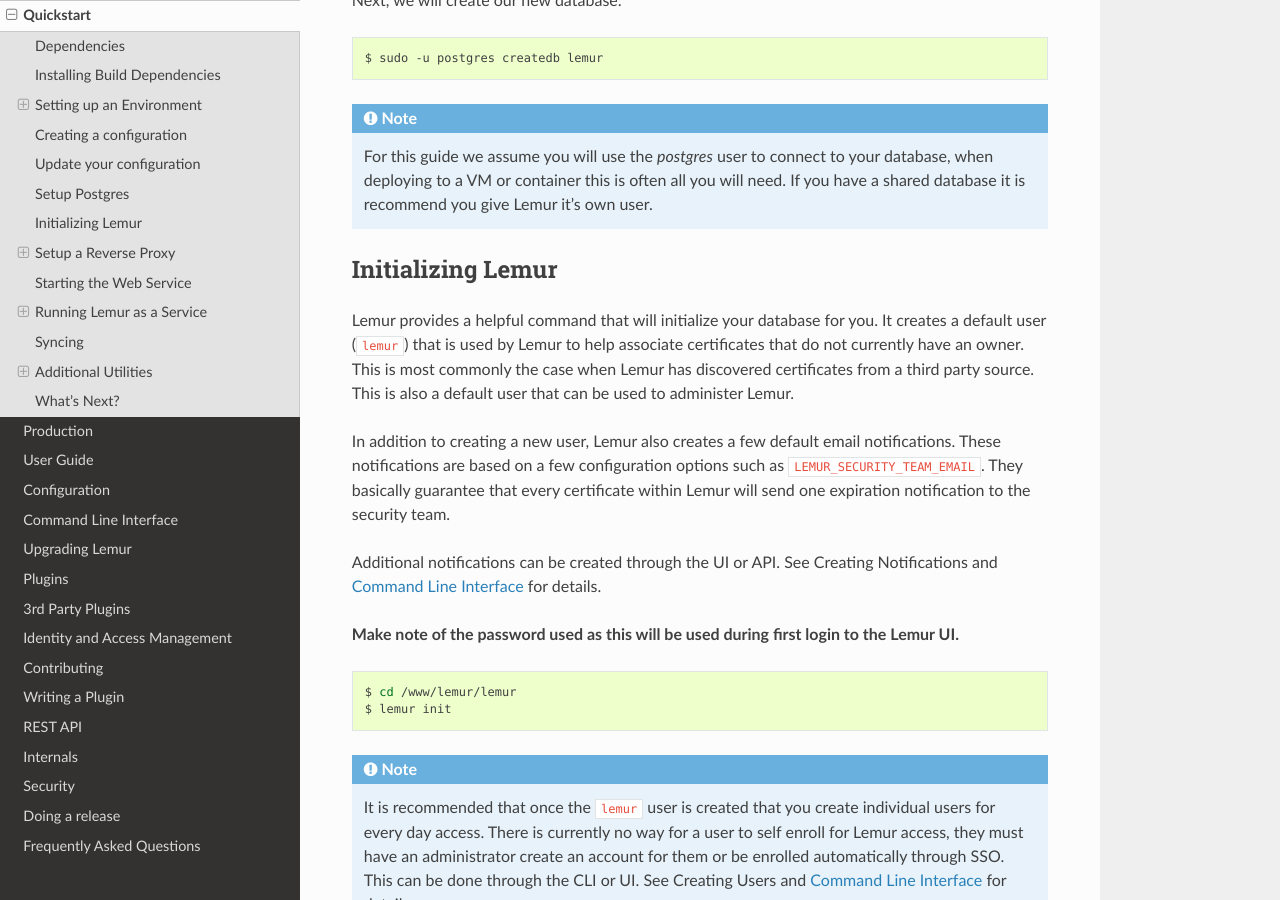
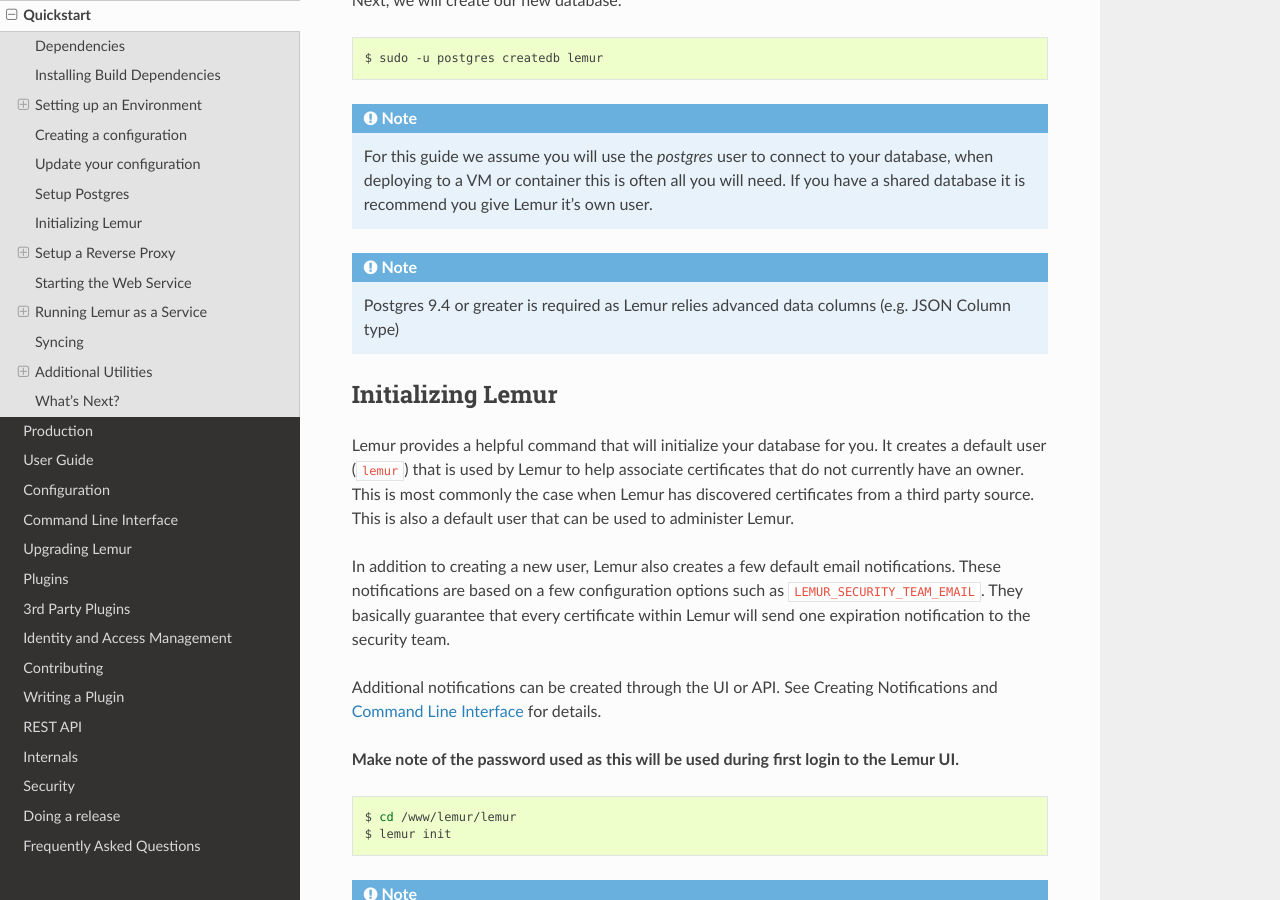
Before and after one commit to Netflix/lemur, a Sphinx documentation site: the page built from docs/quickstart/index.rst, in a window 1280 px wide and 900 px high, scrolled down 3251 px. Built offline with Sphinx 7.4.7 and the Read the Docs theme 2.0.0, drawn with Linux system fonts in a browser that asks for light colours; some of the changed text lies outside the part shown.

Commit message:
Specifying a recommended postgres version

```diff
--- a/docs/quickstart/index.rst
+++ b/docs/quickstart/index.rst
@@ -12,8 +12,8 @@
 Some basic prerequisites which you'll need in order to run Lemur:
 
 * A UNIX-based operating system (we test on Ubuntu, develop on OS X)
-* Python 2.7
-* PostgreSQL
+* Python 3.5 or greater
+* PostgreSQL 9.4 or greater
 * Nginx
 
 .. note:: Lemur was built with in AWS in mind. This means that things such as databases (RDS), mail (SES), and TLS (ELB), are largely handled for us.  Lemur does **not** require AWS to function. Our guides and documentation try to be be as generic as possible and are not intended to document every step of launching Lemur into a given environment.
@@ -135,6 +135,9 @@
 
 .. note::
     For this guide we assume you will use the `postgres` user to connect to your database, when deploying to a VM or container this is often all you will need. If you have a shared database it is recommend you give Lemur it's own user.
+
+.. note::
+    Postgres 9.4 or greater is required as Lemur relies advanced data columns (e.g. JSON Column type)
 
 Initializing Lemur
 ------------------
```
